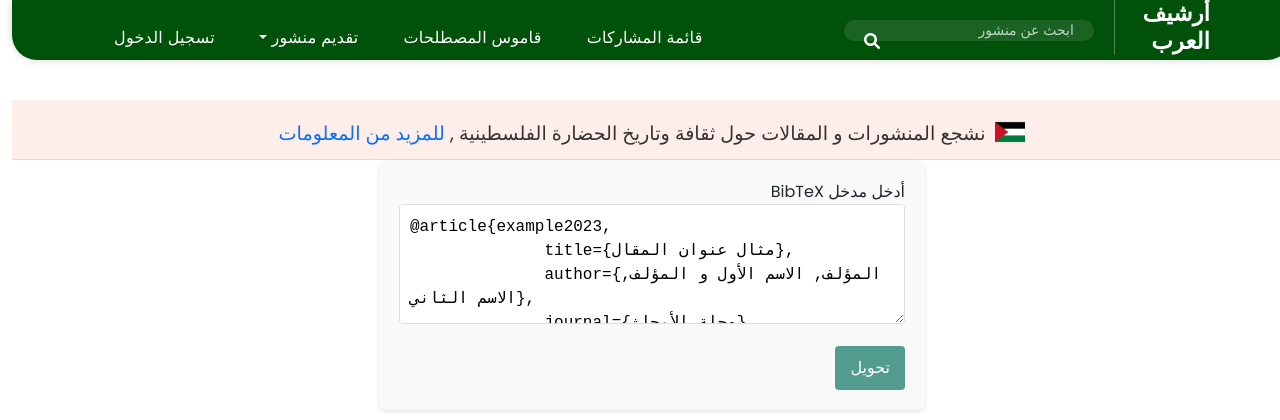
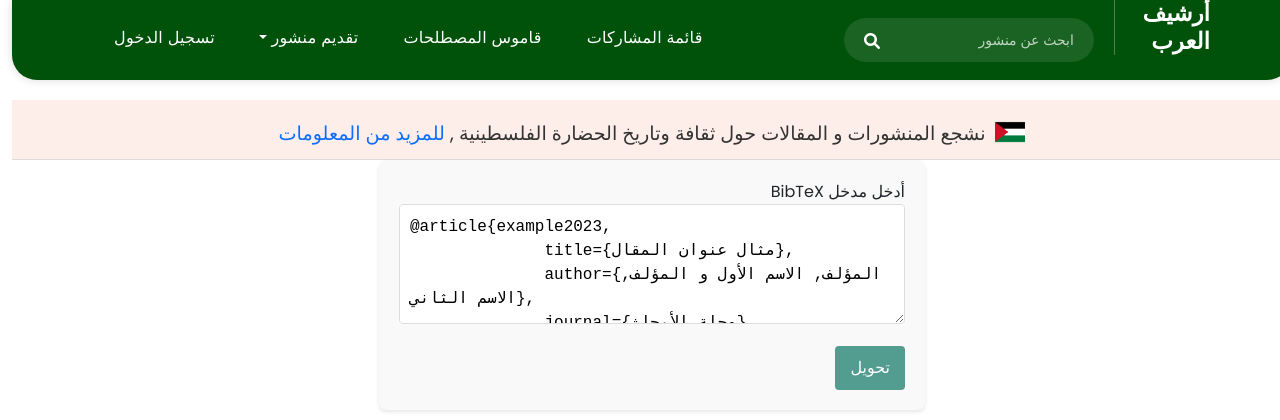
Before and after one commit to Arabarxiv/arabarxiv, a Django app: page /bibtex in a window 1280 px wide. Shown: the top 420 px of the page. Run offline with Django 5.2, Linux system fonts and the light colour scheme; some libraries are stand-ins or nearby versions.

Commit message:
fix responsive menu

```diff
--- a/main/static/assets/css/templatemo-scholar.css
+++ b/main/static/assets/css/templatemo-scholar.css
@@ -343,6 +343,7 @@ Header Style
 .background-header {
   background-color: #005109 !important;
   border-radius: 0px 0px 25px 25px;
+  height: 80px!important;
   position: fixed!important;
   top: 0!important;
   left: 0;
@@ -357,6 +358,7 @@ Header Style
 .header-area {
   background-color: #005109 !important;
   border-radius: 0px 0px 25px 25px;
+  height: 80px!important;
   position: fixed!important;
   z-index: 289;
   top: 0!important;
@@ -420,6 +422,7 @@ Header Style
 
 .header-area .main-nav #search input {
   background-color: rgba(255, 255, 255, 0.10);
+  height: 44px;
   width: 250px;
   border-radius: 23px;
   border: none;
@@ -473,6 +476,7 @@ Header Style
   border-radius: 20px;
   font-weight: 300;
   font-size: 16px;
+  height: 40px;
   line-height: 40px;
   text-transform: capitalize;
   color: #fff;
```
